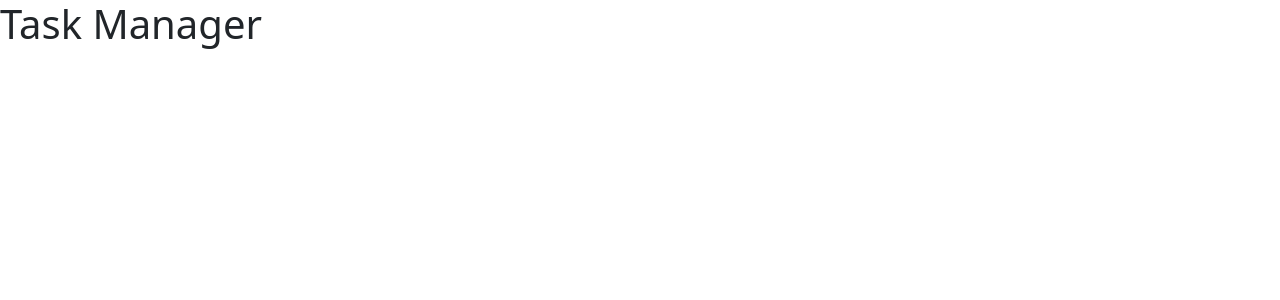
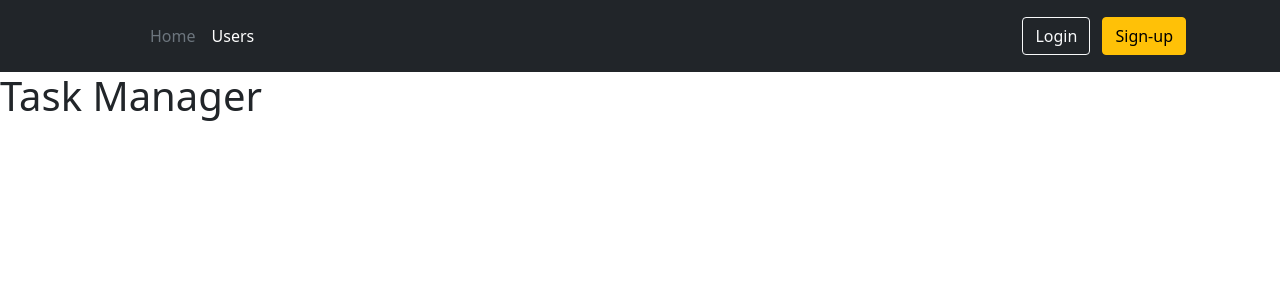
Before and after one commit to Xequrt/python-project-52, a Django app: page / in a window 1280 px wide. Shown: the top 300 px of the page. Run offline with Django 5.2, Linux system fonts and the light colour scheme; some libraries are stand-ins or nearby versions.

Commit message:
Add header

```diff
--- a/task_manager/templates/base.html
+++ b/task_manager/templates/base.html
@@ -12,6 +12,25 @@
     <script src="https://cdn.jsdelivr.net/npm/bootstrap@5.1.3/dist/js/bootstrap.bundle.min.js" integrity="sha384-ka7Sk0Gln4gmtz2MlQnikT1wXgYsOg+OMhuP+IlRH9sENBO0LRn5q+8nbTov4+1p" crossorigin="anonymous"></script>
 </head>
 <body>
+    <header class="p-3 text-bg-dark">
+    <div class="container">
+      <div class="d-flex flex-wrap align-items-center justify-content-center justify-content-lg-start">
+        <a href="{% url 'index' %}" class="d-flex align-items-center mb-2 mb-lg-0 text-white text-decoration-none">
+          <svg class="bi me-2" width="40" height="32" role="img" aria-label="Bootstrap"><use xlink:href="#bootstrap"></use></svg>
+        </a>
+
+        <ul class="nav col-12 col-lg-auto me-lg-auto mb-2 justify-content-center mb-md-0">
+          <li><a href="{% url 'index' %}" class="nav-link px-2 text-secondary">Home</a></li>
+          <li><a href="#" class="nav-link px-2 text-white">Users</a></li>
+        </ul>
+
+        <div class="text-end">
+            <button class="btn btn-outline-light me-2" onclick="location.href='{% url 'login' %}'">Login</button>
+            <button class="btn btn-warning" onclick="location.href='{% url 'signup' %}'">Sign-up</button>
+        </div>
+      </div>
+    </div>
+  </header>
     {% block content %}{% endblock %}
 </body>
 </html>
--- a/task_manager/urls.py
+++ b/task_manager/urls.py
@@ -20,5 +20,7 @@ from .views import IndexView
 
 urlpatterns = [
     path('', IndexView.as_view(), name='index'),
+    path('', IndexView.as_view(), name='login'),
+    path('', IndexView.as_view(), name='signup'),
     path('admin/', admin.site.urls),
 ]
```
